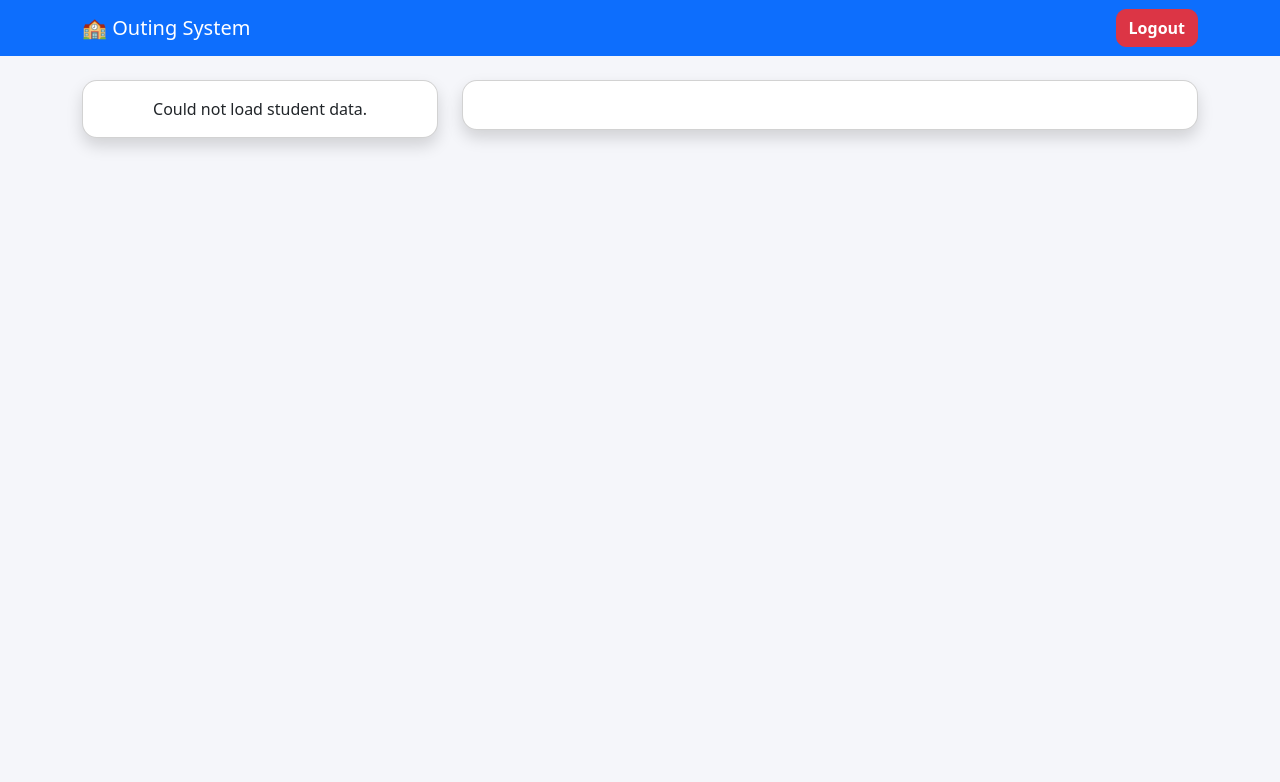
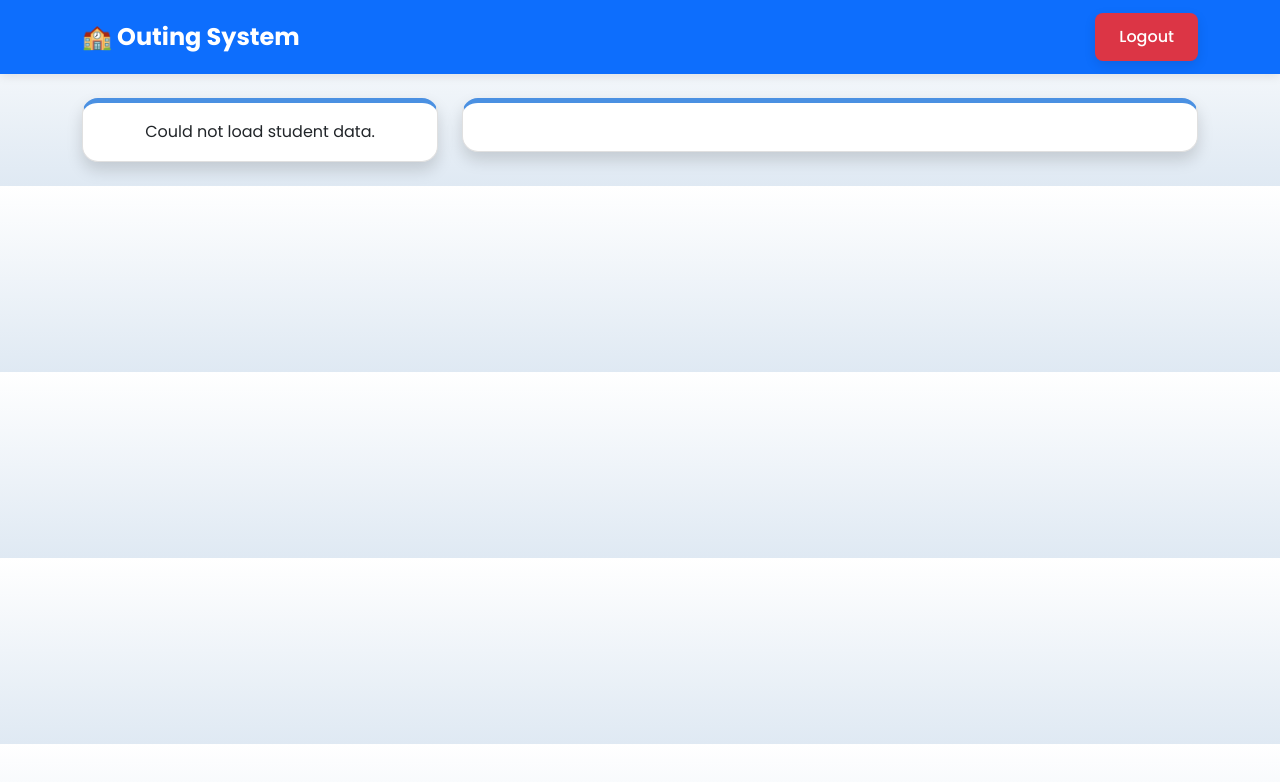
Before and after one commit to strange-exe/Outing, a plain HTML site: page student.html in a window 1280 px wide. Drawn offline with nearby package versions, Linux system fonts and the light colour scheme; no server answers; sample sign-in values are in the browser's storage.

Commit message:
Update style.css

```diff
--- a/style.css
+++ b/style.css
@@ -1,10 +1,105 @@
+/* ==========================================================================
+   A Modern CSS Stylesheet for the College Outing System
+   ==========================================================================
+*/
+
+/* --- 1. Root Variables & Font Import --- */
+@import url('https://fonts.googleapis.com/css2?family=Poppins:wght@400;500;700&display=swap');
+
+:root {
+  --primary-color: #4a90e2; /* A modern, friendly blue */
+  --success-color: #50c878; /* A vibrant green */
+  --background-color: #f4f7f6;
+  --card-background: #ffffff;
+  --text-color: #333333;
+  --border-color: #e0e0e0;
+  --shadow-color: rgba(0, 0, 0, 0.1);
+}
+
+
+/* --- 2. General Body & Typography --- */
 body {
-  background: #f5f6fa;
+  font-family: 'Poppins', sans-serif;
+  background-color: var(--background-color);
+  background-image: linear-gradient(to top, #dfe9f3 0%, white 100%);
+  color: var(--text-color);
+  line-height: 1.6;
 }
+
+h1, h2, h3, h4, h5, h6 {
+  font-weight: 700;
+}
+
+
+/* --- 3. Card Styling --- */
 .card {
-  border-radius: 15px;
+  background-color: var(--card-background);
+  border: 1px solid var(--border-color);
+  border-radius: 16px; /* Softer, more modern corners */
+  box-shadow: 0 8px 32px 0 var(--shadow-color); /* A more pronounced, smoother shadow */
+  transition: transform 0.3s ease, box-shadow 0.3s ease;
+  border-top: 5px solid var(--primary-color); /* An accent border */
 }
+
+.card:hover {
+  transform: translateY(-5px); /* Lift effect on hover */
+  box-shadow: 0 12px 40px 0 rgba(0, 0, 0, 0.12);
+}
+
+
+/* --- 4. Form Controls --- */
+.form-control {
+  border-radius: 8px;
+  border: 1px solid var(--border-color);
+  padding: 12px 16px; /* A bit more spacious */
+  transition: border-color 0.3s ease, box-shadow 0.3s ease;
+}
+
+.form-control:focus {
+  border-color: var(--primary-color);
+  box-shadow: 0 0 0 3px rgba(74, 144, 226, 0.2); /* Custom focus glow */
+  outline: none;
+}
+
+
+/* --- 5. Button Styling --- */
 .btn {
-  border-radius: 10px;
-  font-weight: bold;
+  border-radius: 8px;
+  font-weight: 500;
+  padding: 12px 24px;
+  border: none;
+  transition: transform 0.2s ease, box-shadow 0.2s ease, background-color 0.3s ease;
+  box-shadow: 0 4px 12px rgba(0, 0, 0, 0.1);
+  cursor: pointer;
 }
+
+.btn:hover {
+  transform: translateY(-2px); /* Lift effect on hover */
+  box-shadow: 0 6px 16px rgba(0, 0, 0, 0.15);
+}
+
+.btn-primary {
+  background-color: var(--primary-color);
+}
+.btn-primary:hover {
+  background-color: #357ABD; /* A slightly darker shade for hover */
+}
+
+.btn-success {
+  background-color: var(--success-color);
+}
+.btn-success:hover {
+  background-color: #45a062;
+}
+
+
+/* --- 6. Navbar Styling --- */
+.navbar {
+  box-shadow: 0 2px 10px var(--shadow-color);
+  padding: 0.8rem 1rem;
+}
+
+.navbar-brand {
+    font-weight: 700;
+    font-size: 1.5rem;
+}
```
